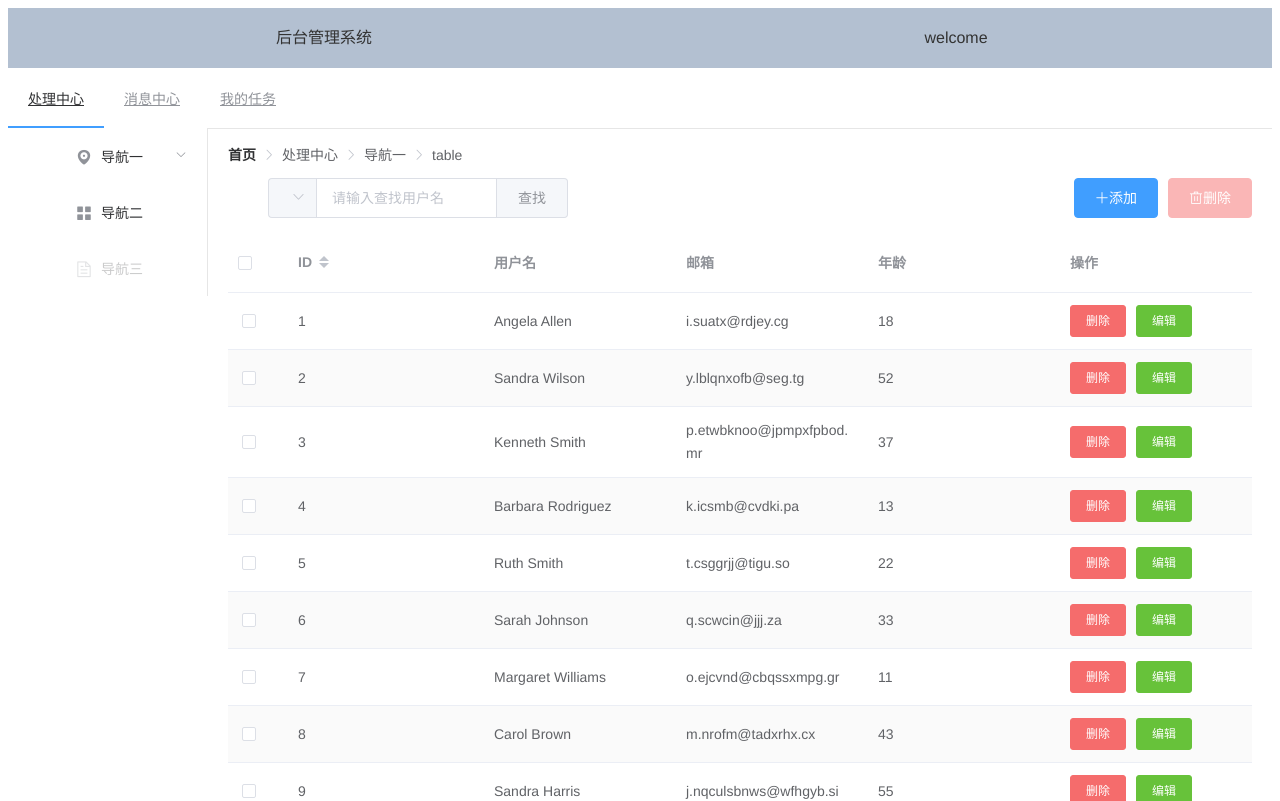
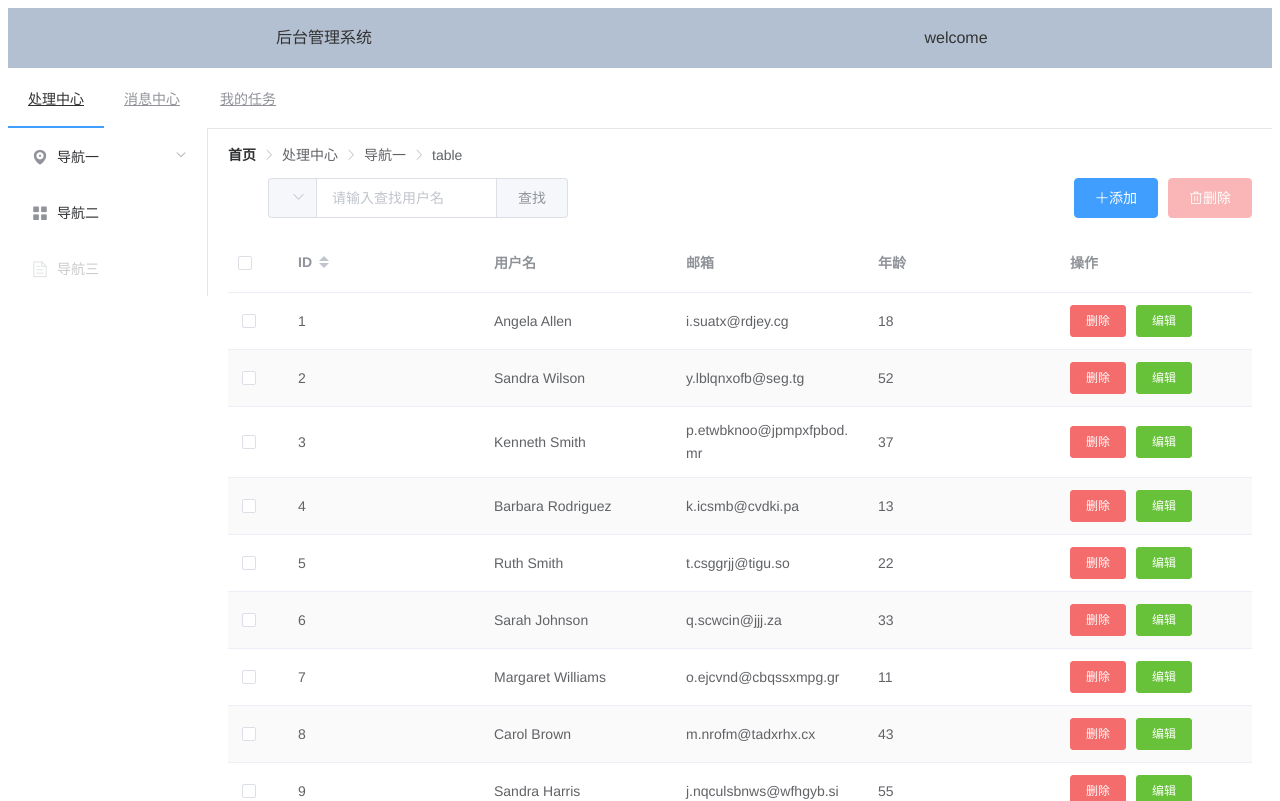
Before and after one commit to Weird-Normal/vue-backend, a Vue app: page /page1/table in a window 1280 px wide. Shown: the top 801 px of the page. Built offline with nearby package versions, Linux system fonts and the light colour scheme.

Commit message:
修改组件位置，以及侧边拦的样式。。。

```diff
--- a/src/App.vue
+++ b/src/App.vue
@@ -16,7 +16,7 @@ export default {
   font-family: 'Avenir', Helvetica, Arial, sans-serif;
   -webkit-font-smoothing: antialiased;
   -moz-osx-font-smoothing: grayscale;
-  text-align: center;
+  /* text-align: center; */
   color: #2c3e50;
   /* margin-top: 60px; */
 }
--- a/src/components/page1/Aside1.vue
+++ b/src/components/public/Aside.vue
@@ -33,7 +33,7 @@
 
 <script>
 export default {
-  name: 'Aside1',
+  name: 'Aside',
   data () {
     return {
     }
@@ -50,12 +50,5 @@ export default {
 </script>
 
 <style>
-/* .my-aside {
-  margin-left: -90px
-}
-
-.el-menu-item-group__title {
-    margin-left: -50px;
-} */
 
 </style>
--- a/src/page/Page1.vue
+++ b/src/page/Page1.vue
@@ -2,7 +2,7 @@
   <div>
     <el-container>
       <el-aside width="200px">
-        <Aside1></Aside1>
+        <Aside></Aside>
       </el-aside>
       <el-main>
         <router-view></router-view>
@@ -12,7 +12,7 @@
 </template>
 
 <script>
-import Aside1 from '@/components/page1/Aside1'
+import Aside from '@/components/public/Aside'
 
 export default {
   name: 'Page1',
@@ -21,7 +21,7 @@ export default {
     }
   },
   components: {
-    Aside1
+    Aside
   }
 }
 </script>
--- a/src/page/Page1/table.vue
+++ b/src/page/Page1/table.vue
@@ -241,6 +241,8 @@ export default {
       this.placeholder = placeholders[val]
       console.log(`搜索字段：${val}`)
     },
+    query () {
+    },
     // 单行点击
     // rowClick (row, event) {
     //   // var index = $.inArray(row, this.selected)
@@ -265,7 +267,7 @@ export default {
         this.userData = res.data
         this.page.total = res.data.total
         this.loading = false
-        console.log(res)
+        // console.log(res)
       }, err => {
         console.log(err)
       })
```
